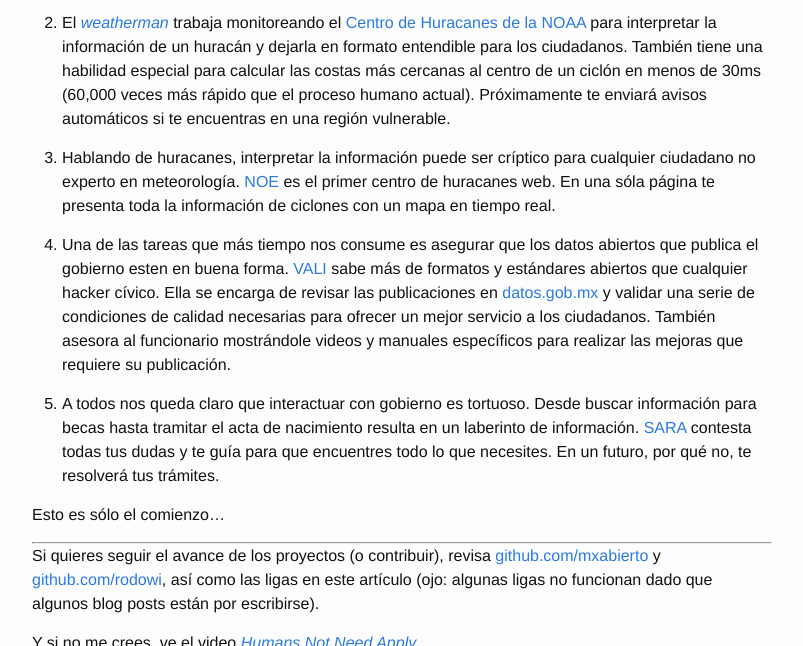
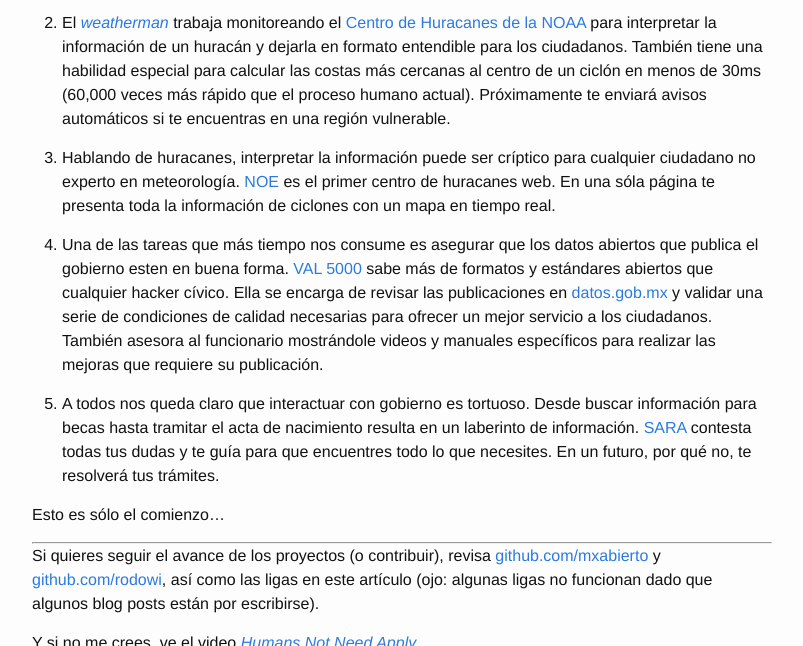
Before and after one commit to defvol/refactor, a Jekyll site: the page built from _posts/2015-06-21-las-maquinas-vienen.md, in a window 1280 px wide and 900 px high, scrolled down 930 px, cut to the strip 0-646 px from the top of the window. Shown: the whole strip, without its empty margins (238-1041 px from the left). Built offline with Jekyll 4.4.1, drawn with Linux system fonts in a browser that asks for light colours.

Commit message:
VAL 5000 sounds way more cool than VALI

```diff
--- a/_posts/2015-06-21-las-maquinas-vienen.md
+++ b/_posts/2015-06-21-las-maquinas-vienen.md
@@ -26,7 +26,7 @@ Esta experiencia (y alergia a la repetición) me ha llevado a diseñar con vario
 
 3. Hablando de huracanes, interpretar la información puede ser críptico para cualquier ciudadano no experto en meteorología. [NOE](#noe) es el primer centro de huracanes web. En una sóla página te presenta toda la información de ciclones con un mapa en tiempo real.
 
-4. Una de las tareas que más tiempo nos consume es asegurar que los datos abiertos que publica el gobierno esten en buena forma. [VALI](#vali) sabe más de formatos y estándares abiertos que cualquier hacker cívico. Ella se encarga de revisar las publicaciones en [datos.gob.mx](http://datos.gob.mx) y validar una serie de condiciones de calidad necesarias para ofrecer un mejor servicio a los ciudadanos. También asesora al funcionario mostrándole videos y manuales específicos para realizar las mejoras que requiere su publicación.
+4. Una de las tareas que más tiempo nos consume es asegurar que los datos abiertos que publica el gobierno esten en buena forma. [VAL 5000](#val5000) sabe más de formatos y estándares abiertos que cualquier hacker cívico. Ella se encarga de revisar las publicaciones en [datos.gob.mx](http://datos.gob.mx) y validar una serie de condiciones de calidad necesarias para ofrecer un mejor servicio a los ciudadanos. También asesora al funcionario mostrándole videos y manuales específicos para realizar las mejoras que requiere su publicación.
 
 5. A todos nos queda claro que interactuar con gobierno es tortuoso. Desde buscar información para becas hasta tramitar el acta de nacimiento resulta en un laberinto de información. [SARA](#sara) contesta todas tus dudas y te guía para que encuentres todo lo que necesites. En un futuro, por qué no, te resolverá tus trámites.
 
```
